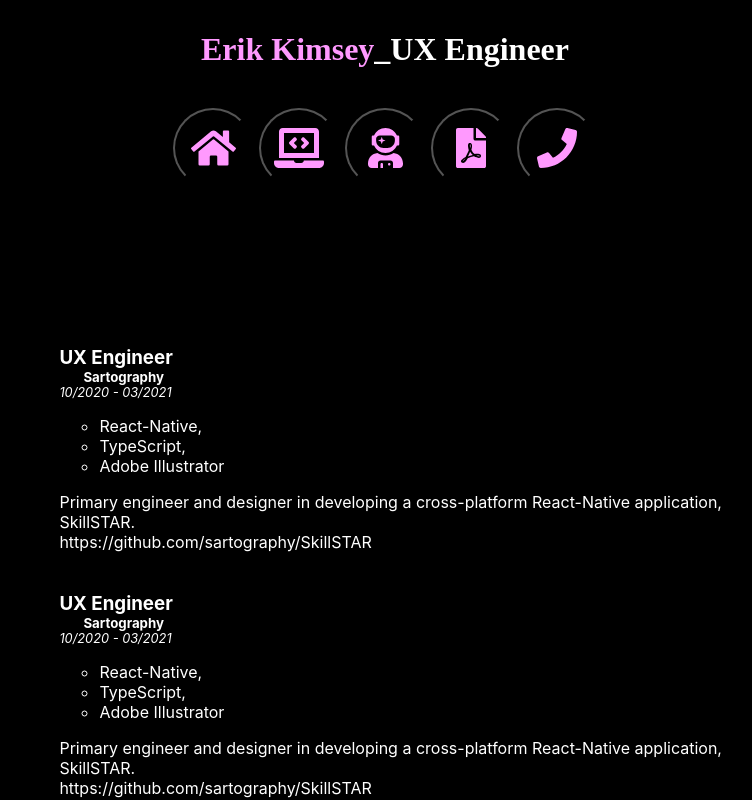
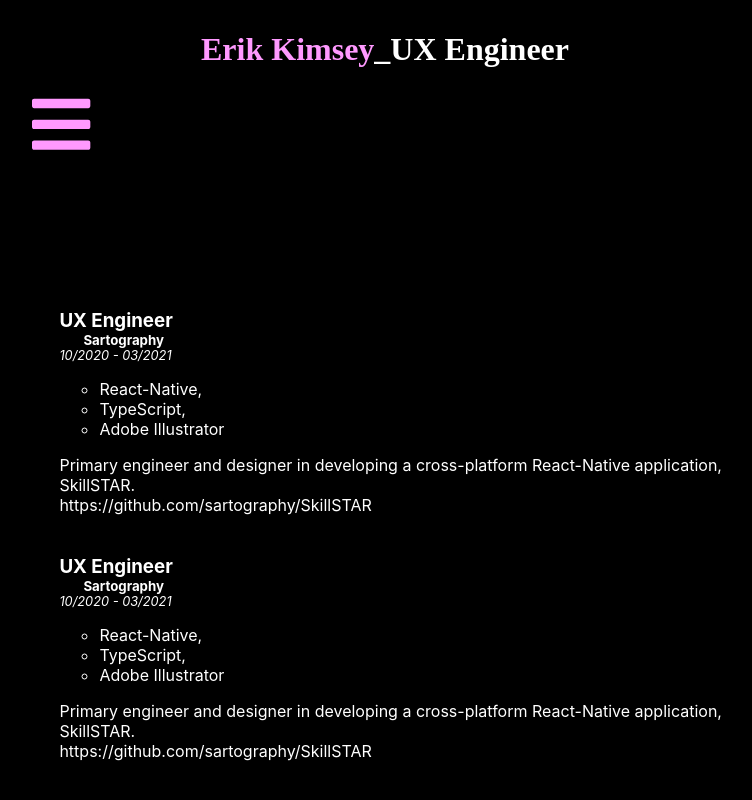
Before and after one commit to ErikKimsey/erik-kimsey-portfolio-v2, a React (Create React App) app: page /portfolio in a window 1280 px wide. Shown: the top 800 px of the page, without its empty margins (255-1007 px from the left). Built offline with nearby package versions, Linux system fonts and the light colour scheme.

Commit message:
Adjusted DotMenuy styles. Reworking Horizontal Menu

```diff
--- a/src/DotMenu/MenuDotItem.tsx
+++ b/src/DotMenu/MenuDotItem.tsx
@@ -1,7 +1,7 @@
 import React, { FC, useState, useEffect } from 'react';
 import { render } from 'react-dom';
 import { Link } from 'react-router-dom';
-import styled, { keyframes } from 'styled-components';
+import styled, { keyframes, css } from 'styled-components';
 
 // Icons
 import { FontAwesomeIcon } from '@fortawesome/react-fontawesome';
@@ -61,7 +61,7 @@ const ListDot: FC<Props> = (props) => {
                 >
                     <Link to={`./${dotContent?.routeName}`}>
                         {dotContent?.iconName && (
-                            <FontAwesomeIcon icon={dotContent?.iconName} size="3x" style={{ color: '#FF99FE' }} />
+                            <FontAwesomeIcon icon={dotContent?.iconName} size="3x" style={{ color: '#ffcdfe' }} />
                         )}
                     </Link>
                 </StyledContainer>
@@ -75,15 +75,17 @@ const DotInAnimation = keyframes`
     100% {opacity: 1;}
 `;
 
-const DotOutAnimation = keyframes`
-    0% {opacity: 1;}
-    100% {opactiy: 0;}
+const BorderAnimation = keyframes`
+    0% {border: solid 0px #000;}
+    25% {border: solid 8px rgb(88, 53, 121);}
+    75% {border: solid 4px rgb(57, 43, 70);}
+    100% {border: solid 2px #333;}
 `;
 
 const StyledContainer = styled.button<StyledProps>`
     position: absolute;
     outline: none;
-    margin: 5px;
+    margin: 0px;
     width: 80px;
     height: 80px;
     border-color: #000;
@@ -96,16 +98,16 @@ const StyledContainer = styled.button<StyledProps>`
     /* border: solid 2px #fff; */
     transform: ${(props) =>
         `rotate(-${props.dotAngle}deg) translate(${props.dotTranslateX}px, ${props.dotTranslateY}px) rotate(${props.dotAngle}deg)`};
-    animation-name: ${(props) => (props.isActive === true ? DotInAnimation : DotOutAnimation)};
+    animation-name: ${(props) => (props.isActive === true ? DotInAnimation : 'none')};
     animation-duration: 1s;
     animation-iteration-count: 1;
     &:active {
         background-color: #000;
-        border: solid 2px #fff;
+        border: solid 2px #aaa;
     }
     &:hover {
         background-color: #000;
-        border: solid 2px #fff;
+        animation: ${BorderAnimation} 500ms linear;
     }
 `;
 
--- a/src/DotMenu/MenuItemList.tsx
+++ b/src/DotMenu/MenuItemList.tsx
@@ -1,5 +1,5 @@
 import React, { FC, useState, useEffect } from 'react';
-import styled from 'styled-components';
+import styled, { css, keyframes } from 'styled-components';
 import MenuDotItem from './MenuDotItem';
 import { DOT_DATA } from '../data/index';
 
@@ -74,6 +74,16 @@ const ListItemDots: FC<Props> = (props) => {
     );
 };
 
+const scaleSmoothly = keyframes`
+  from {
+    transform: scale(1.0);
+  }
+
+  to {
+    transform: scale(1.2);
+  }
+`;
+
 const StyledContainer = styled.div<StyledProps>`
     position: absolute;
     display: flex;
@@ -87,7 +97,6 @@ const StyledDot = styled.button<StyledProps>`
     outline: none;
     width: 120px;
     height: 120px;
-    /* background-color: #fff; */
     border: solid 0px #fff;
     border-radius: 500px;
     background-color: #000;
@@ -95,15 +104,12 @@ const StyledDot = styled.button<StyledProps>`
         width: 130px;
         height: 130px;
         background-color: #000;
-        /* border: solid 2px #fff; */
-        /* width: 124px;
-        height: 124px; */
     }
     &:hover {
-        width: 124px;
-        height: 124px;
-        background-color: #000;
-        /* border: solid 2px #fff; */
+        transform: scale(1.2);
+        color: #fff;
+        animation: ${scaleSmoothly} 300ms ease-in-out;
+        border: solid 2px #aaa;
     }
     @media (min-width: 1020px) {
         &:hover {
--- a/src/Header/Header.tsx
+++ b/src/Header/Header.tsx
@@ -24,7 +24,7 @@ const HeaderComponent: FC<Props> = (props) => {
 };
 
 const StyledContainer = styled.div<StyledProps>`
-    padding: 10px;
+    padding: 10px 0 0 0;
     display: flex;
     flex-direction: row;
     font-family: 'Kiona';
--- a/src/VerticalMenu/VerticalMenu.tsx
+++ b/src/HorizontalMenu/HorizontalMenu.tsx
@@ -1,7 +1,7 @@
 import React, { FC, useState, useEffect } from 'react';
 import styled from 'styled-components';
 import { DOT_DATA } from '../data/index';
-import VerticalDot from './VerticalDot';
+import VerticalDot from './HorizontalDot';
 
 type Props = {
     name?: string;
@@ -44,7 +44,7 @@ const StyledContainer = styled.div<StyledProps>`
     justify-content: center;
     align-self: center;
     width: 100%;
-    padding: 5px 0;
+    padding: 0;
 `;
 
 export default VerticalMenu;
--- a/src/LandingPage/LandingPage.tsx
+++ b/src/LandingPage/LandingPage.tsx
@@ -1,7 +1,6 @@
 import React, { FC, useState, useEffect } from 'react';
 import styled from 'styled-components';
 import MenuItemList from '../DotMenu/MenuItemList';
-import VerticalMenu from '../VerticalMenu/VerticalMenu';
 
 type Props = {
     header?: string;
--- a/src/Portfolio/PortfolioPage.tsx
+++ b/src/Portfolio/PortfolioPage.tsx
@@ -1,6 +1,6 @@
 import React, { FC, useState, useEffect } from 'react';
 import styled from 'styled-components';
-import VerticalMenu from '../VerticalMenu/VerticalMenu';
+import ListItemDots from '../DotMenu/MenuItemList';
 import WorkItemList from './WorkItemList';
 import { WORK_HISTORY } from '../data/WorkHistory';
 import { WorkItemType } from './types';
@@ -25,7 +25,7 @@ const PortfolioPage: FC<Props> = (props) => {
 
     return (
         <StyledContainer>
-            <VerticalMenu />
+            <ListItemDots />
             {workHistory && <WorkItemList workItemData={workHistory} />}
         </StyledContainer>
     );
```
Also changed, not shown: src/HorizontalMenu/HorizontalDot.tsx (renamed from src/VerticalMenu/VerticalDot.tsx), 2 other files (tests, documents, lock files or other folders).
